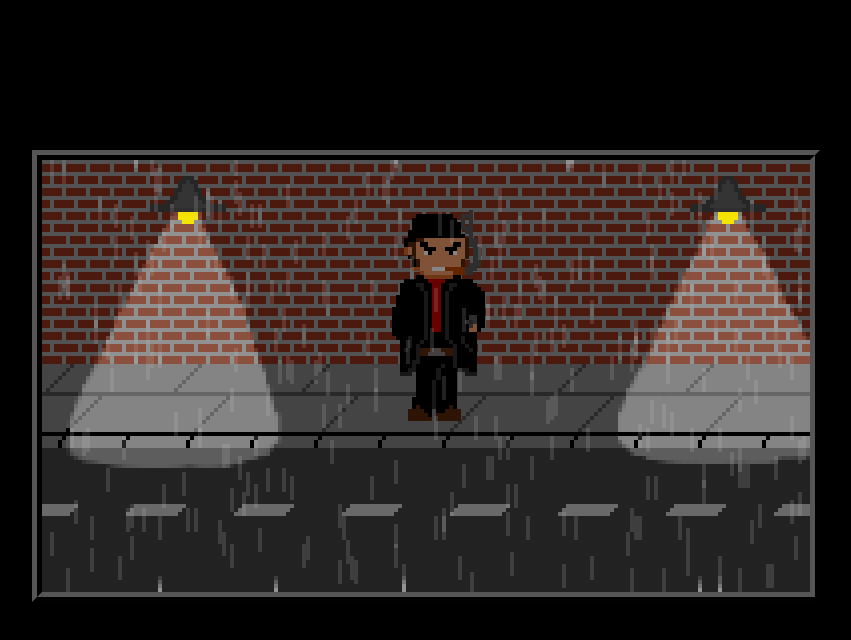
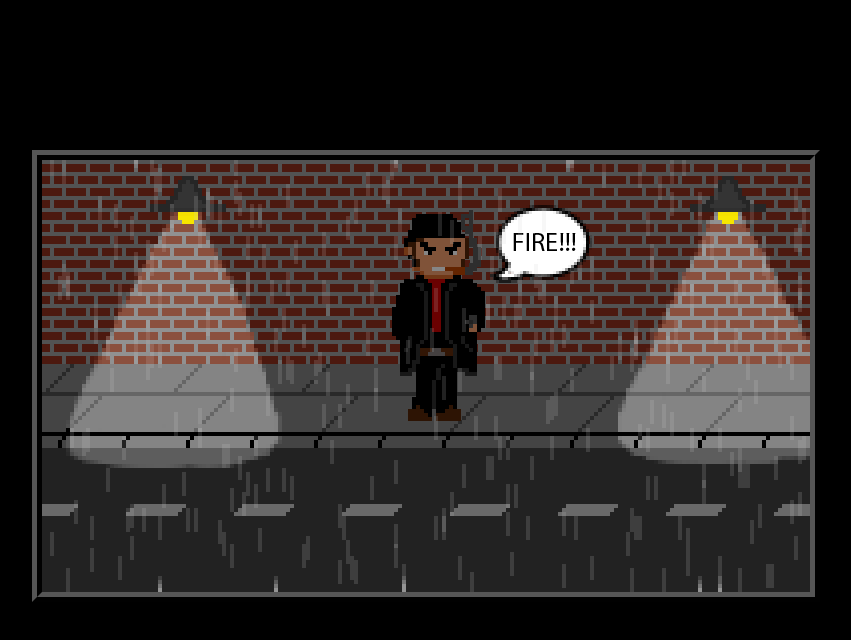
Before and after one commit to StickAlien/police_showdown, a plain HTML site: page index.html in a window 1280 px wide. Shown: the whole page, without its empty margins (214-1065 px from the left). Drawn offline with Linux system fonts and the light colour scheme.

Commit message:
added speechbubbles

```diff
--- a/gangster.js
+++ b/gangster.js
@@ -2,6 +2,7 @@ function Gangster(){
 	posX = 0;
 	posY = 50;
 	this.state = 0; //Stadien 0 = normal; 1 = laufend; 2 = idle; 3 = schießen; 4 = besiegt
+	this.talk = 0; //Sprechblasen 0 = keine; 1 = FIRE!!; 2 = Game Over; 3 = You Won!!
 	this.interval = 0;
 	this.drawInterval = 0;
 	this.idle = false;
@@ -15,6 +16,14 @@ function Gangster(){
 			case 2: pen.drawImage(enemyIdle,posX,posY); break;
 			case 3: pen.drawImage(enemyShot,posX,posY); break;
 			case 4: pen.drawImage(enemyDead,posX,posY); break;
+		}
+	}
+
+	this.talkEnemy = function(){
+		switch(this.talk){
+			case 1: pen.drawImage(bubbleFire,400,30); break;
+			case 2: pen.drawImage(bubbleGameOver,400,30); break;
+			case 3: pen.drawImage(bubbleYouWon,400,30); break;
 		}
 	}
 
@@ -33,6 +42,7 @@ function Gangster(){
 	this.shootEnemy = function(){
 		if(this.drawInterval>=this.drawTime&&this.idle){
 			this.state = 3;
+			this.talk = 1;
 			drawSound.play();
 			this.idle = false;
 		}
--- a/main.js
+++ b/main.js
@@ -25,6 +25,15 @@ enemyMotion.src = "resource/texture/gangster1movescaled.png";
 
 var enemyShot = document.createElement("img");
 enemyShot.src = "resource/texture/gangster1shootscaled.png";
+
+var bubbleFire = document.createElement("img");
+bubbleFire.src = "resource/texture/sprechblaseFire.png";
+
+var bubbleGameOver = document.createElement("img");
+bubbleGameOver.src = "resource/texture/sprechblaseGameOver.png";
+
+var bubbleYouWon = document.createElement("img");
+bubbleYouWon.src = "resource/texture/sprechblaseYouWon.png";
 
 //Sound laden
 var rainSound = document.createElement("audio");
@@ -114,6 +123,7 @@ function tick(){
 	animate();
 	basic();
 	karl.animateEnemy();
+	karl.talkEnemy();
 	raining();
 	karl.walkEnemy();
 	karl.shootEnemy();
--- a/style.css
+++ b/style.css
@@ -1,3 +1,8 @@
+@font-face{
+	font-family: pixel;
+	src: url("resource/font/slkscr.ttf") format("truetype");
+}
+
 body{
 	display: block;
 	width: 100%;
```
Also changed, not shown: resource/font/slkscr.ttf (added), resource/texture/sprechblaseFire.png (added), resource/texture/sprechblaseGameOver.png (added), resource/texture/sprechblaseYouWon.png (added).
